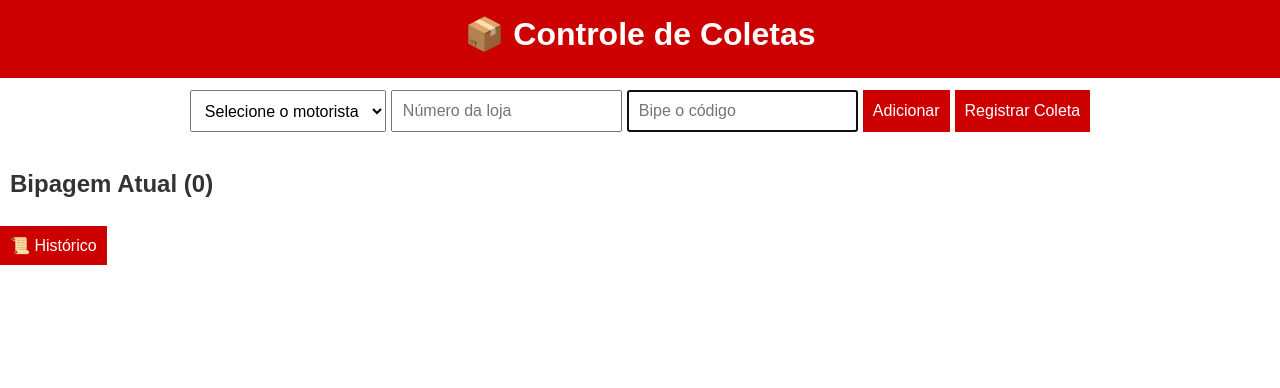
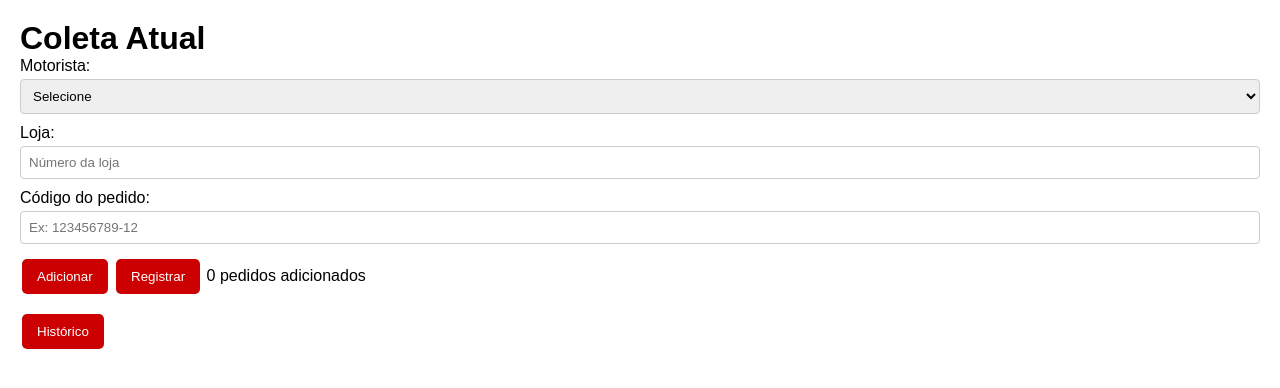
Before and after one commit to jeansantos997705-png/coleta-oms, a Flask app: page / in a window 1280 px wide. Shown: the top 388 px of the page. Run offline with Flask 3, Linux system fonts and the light colour scheme.

Commit message:
correção

```diff
--- a/static/script.js
+++ b/static/script.js
@@ -1,7 +1,14 @@
 let bipagemAtual = [];
 
+const codigoInput = document.getElementById("codigo");
+codigoInput.addEventListener("keydown", function(event) {
+  if (event.key === "Enter") {
+    event.preventDefault();
+    adicionarCodigo();
+  }
+});
+
 function adicionarCodigo() {
-  const codigoInput = document.getElementById("codigo");
   const codigo = codigoInput.value.trim();
   const msg = document.getElementById("mensagem");
 
@@ -31,7 +38,6 @@ function adicionarCodigo() {
   bipagemAtual.push({ codigo, motorista, loja });
   atualizarBipagem();
   codigoInput.value = "";
-  codigoInput.focus();
   msg.innerText = "";
 }
 
@@ -61,7 +67,7 @@ async function registrar() {
   atualizarBipagem();
 }
 
-// ---------- Histórico ----------
+// ---------------- Histórico ----------------
 async function abrirHistorico() {
   document.getElementById("main-page").classList.add("hidden");
   document.getElementById("historico-page").classList.remove("hidden");
@@ -70,7 +76,6 @@ async function abrirHistorico() {
   const dados = await resp.json();
 
   const agrupados = {};
-
   dados.forEach(item => {
     const chave = `${item.motorista}|${item.loja}|${item.data}`;
     if (!agrupados[chave]) agrupados[chave] = [];
@@ -80,9 +85,28 @@ async function abrirHistorico() {
   const historicoLista = document.getElementById("historico-lista");
   historicoLista.innerHTML = "";
 
+  // Filtros
+  const filtroContainer = document.createElement("div");
+  filtroContainer.innerHTML = `
+    <input type="text" id="filtro-motorista" placeholder="Motorista">
+    <input type="text" id="filtro-loja" placeholder="Loja">
+    <input type="text" id="filtro-data" placeholder="Data">
+    <button onclick="aplicarFiltro()">Filtrar</button>
+  `;
+  historicoLista.appendChild(filtroContainer);
+
+  function renderListaFiltrada(filtro) {
+    // Limpa itens antigos
+    const antigos = historicoLista.querySelectorAll(".coleta-item");
+    antigos.forEach(a => a.remove());
+
     for (const key in agrupados) {
       const [motorista, loja, data] = key.split("|");
       const quantidade = agrupados[key].length;
+
+      if (filtro.motorista && !motorista.toLowerCase().includes(filtro.motorista.toLowerCase())) continue;
+      if (filtro.loja && !loja.includes(filtro.loja)) continue;
+      if (filtro.data && !data.includes(filtro.data)) continue;
 
       const div = document.createElement("div");
       div.classList.add("coleta-item");
@@ -92,15 +116,45 @@ async function abrirHistorico() {
     }
   }
 
+  window.aplicarFiltro = () => {
+    const filtro = {
+      motorista: document.getElementById("filtro-motorista").value,
+      loja: document.getElementById("filtro-loja").value,
+      data: document.getElementById("filtro-data").value
+    };
+    renderListaFiltrada(filtro);
+  }
+
+  // Renderiza sem filtro inicialmente
+  renderListaFiltrada({});
+}
+
 function mostrarPedidosDetalhes(codigos) {
   const detalhes = document.getElementById("pedidos-detalhes");
   const lista = document.getElementById("pedidos-lista");
   lista.innerHTML = "";
+
   codigos.forEach(c => {
     const li = document.createElement("li");
     li.textContent = c;
     lista.appendChild(li);
   });
+
+  // Botão de copiar
+  const btnCopiar = document.createElement("button");
+  btnCopiar.textContent = "📋 Copiar todos os pedidos";
+  btnCopiar.onclick = () => {
+    const texto = codigos.join("\n");
+    navigator.clipboard.writeText(texto);
+    alert("Pedidos copiados!");
+  }
+
+  // Remove antigo se existir
+  const antigo = document.getElementById("copiar-btn");
+  if (antigo) antigo.remove();
+  btnCopiar.id = "copiar-btn";
+  detalhes.appendChild(btnCopiar);
+
   detalhes.classList.remove("hidden");
 }
 
--- a/static/style.css
+++ b/static/style.css
@@ -1,73 +1,109 @@
-body {
-  font-family: Arial, sans-serif;
+/* Reset básico */
+* {
   margin: 0;
   padding: 0;
-  background: #fff;
-  color: #333;
+  box-sizing: border-box;
+  font-family: Arial, sans-serif;
 }
 
-header {
-  background: #c00;
-  color: white;
-  text-align: center;
-  padding: 15px;
+body {
+  background-color: #fff;
+  color: #000;
+  padding: 20px;
 }
 
-h1, h2, h3 {
-  margin: 0 0 10px 0;
+/* Formulários e inputs */
+.form-group {
+  margin-bottom: 10px;
 }
 
-#form {
-  padding: 10px;
-  display: flex;
-  flex-wrap: wrap;
-  gap: 5px;
-  justify-content: center;
+input, select {
+  width: 100%;
+  padding: 8px;
+  margin-top: 4px;
+  border: 1px solid #ccc;
+  border-radius: 4px;
 }
 
-input, select, button {
-  padding: 10px;
-  margin: 2px 0;
-  font-size: 16px;
-}
-
-#bipagem-atual, #historico-page {
-  padding: 10px;
-}
-
-ul {
-  list-style: none;
-  padding: 0;
-}
-
-li, .coleta-item {
-  background: #f9f9f9;
-  margin: 5px 0;
-  padding: 8px;
+button {
+  background-color: #c00; /* Vermelho */
+  color: #fff;
+  border: none;
+  padding: 10px 15px;
+  margin: 5px 2px;
   border-radius: 5px;
   cursor: pointer;
 }
 
-.coleta-item:hover {
-  background: #eee;
+button:hover {
+  background-color: #a00;
 }
 
+.mensagem {
+  color: green;
+  margin-top: 10px;
+}
+
+/* Lista de bipagem */
+ul {
+  list-style-type: none;
+  margin-top: 10px;
+}
+
+li {
+  padding: 5px;
+  border-bottom: 1px solid #ccc;
+}
+
+/* Ocultar elementos */
 .hidden {
   display: none;
 }
 
-button {
-  background: #c00;
-  color: white;
-  border: none;
-  cursor: pointer;
+/* Histórico e filtros */
+#historico-lista {
+  margin-top: 10px;
 }
 
-button:hover {
-  background: #900;
+#historico-lista input {
+  width: 30%;
+  margin-right: 5px;
+  margin-bottom: 5px;
 }
 
-#historico-lista {
-  max-height: 400px;
-  overflow-y: auto;
+.coleta-item {
+  padding: 8px;
+  border: 1px solid #c00;
+  border-radius: 5px;
+  margin-bottom: 5px;
+  cursor: pointer;
+  background-color: #fff0f0;
 }
+
+.coleta-item:hover {
+  background-color: #ffe0e0;
+}
+
+#pedidos-detalhes button {
+  background-color: #090; /* Verde */
+  margin-top: 5px;
+}
+
+@media (max-width: 600px) {
+  body {
+    padding: 10px;
+  }
+
+  input, select, button {
+    font-size: 16px;
+  }
+
+  #historico-lista input {
+    width: 100%;
+    margin-bottom: 5px;
+  }
+
+  .coleta-item {
+    font-size: 14px;
+  }
+}
--- a/templates/index.html
+++ b/templates/index.html
@@ -3,55 +3,61 @@
 <head>
   <meta charset="UTF-8">
   <meta name="viewport" content="width=device-width, initial-scale=1.0">
-  <title>Controle de Coletas</title>
-  <link rel="stylesheet" href="/static/style.css">
+  <title>Coleta OMS</title>
+  <link rel="stylesheet" href="style.css">
 </head>
 <body>
-  <header>
-    <h1>📦 Controle de Coletas</h1>
-  </header>
-
+  <!-- Página principal -->
   <div id="main-page">
-    <div id="form">
+    <h1>Coleta Atual</h1>
+    <div class="form-group">
+      <label for="motorista">Motorista:</label>
       <select id="motorista">
-        <option value="">Selecione o motorista</option>
-        <option value="Silenildo">Silenildo</option>
-        <option value="Adryen">Adryen</option>
-        <option value="Priscila">Priscila</option>
-        <option value="Uelber">Uelber</option>
-        <option value="Luiz Carlos">Luiz Carlos</option>
-        <option value="Luis Gerson">Luis Gerson</option>
-        <option value="Marcio">Marcio</option>
-        <option value="Dayveson">Dayveson</option>
-        <option value="Dalvan">Dalvan</option>
+        <option value="">Selecione</option>
+        <option>Silenildo</option>
+        <option>Adryen</option>
+        <option>Priscila</option>
+        <option>Uelber</option>
+        <option>Luiz Carlos</option>
+        <option>Luis Gerson</option>
+        <option>Marcio</option>
+        <option>Dayveson</option>
+        <option>Dalvan</option>
       </select>
-      <input type="text" id="loja" placeholder="Número da loja" />
-      <input type="text" id="codigo" placeholder="Bipe o código" autofocus />
-      <button onclick="adicionarCodigo()">Adicionar</button>
-      <button onclick="registrar()">Registrar Coleta</button>
     </div>
 
-    <p id="mensagem"></p>
-
-    <div id="bipagem-atual">
-      <h2>Bipagem Atual (<span id="contador">0</span>)</h2>
-      <ul id="lista-bipagem"></ul>
+    <div class="form-group">
+      <label for="loja">Loja:</label>
+      <input type="text" id="loja" placeholder="Número da loja">
     </div>
 
-    <button id="btn-historico" onclick="abrirHistorico()">📜 Histórico</button>
+    <div class="form-group">
+      <label for="codigo">Código do pedido:</label>
+      <input type="text" id="codigo" placeholder="Ex: 123456789-12">
+    </div>
+
+    <button onclick="adicionarCodigo()">Adicionar</button>
+    <button onclick="registrar()">Registrar</button>
+    <span id="contador">0</span> pedidos adicionados
+    <p id="mensagem" class="mensagem"></p>
+
+    <ul id="lista-bipagem"></ul>
+    <button onclick="abrirHistorico()">Histórico</button>
   </div>
 
   <!-- Página de histórico -->
   <div id="historico-page" class="hidden">
-    <button onclick="fecharHistorico()">← Voltar</button>
-    <h2>Histórico de Coletas</h2>
+    <h1>Histórico de Coletas</h1>
     <div id="historico-lista"></div>
+
     <div id="pedidos-detalhes" class="hidden">
-      <h3>Pedidos da coleta</h3>
+      <h2>Pedidos da Coleta</h2>
       <ul id="pedidos-lista"></ul>
     </div>
+
+    <button onclick="fecharHistorico()">Voltar</button>
   </div>
 
-  <script src="/static/script.js"></script>
+  <script src="script.js"></script>
 </body>
 </html>
```
Lines whose indentation alone changed are shown as unchanged.
